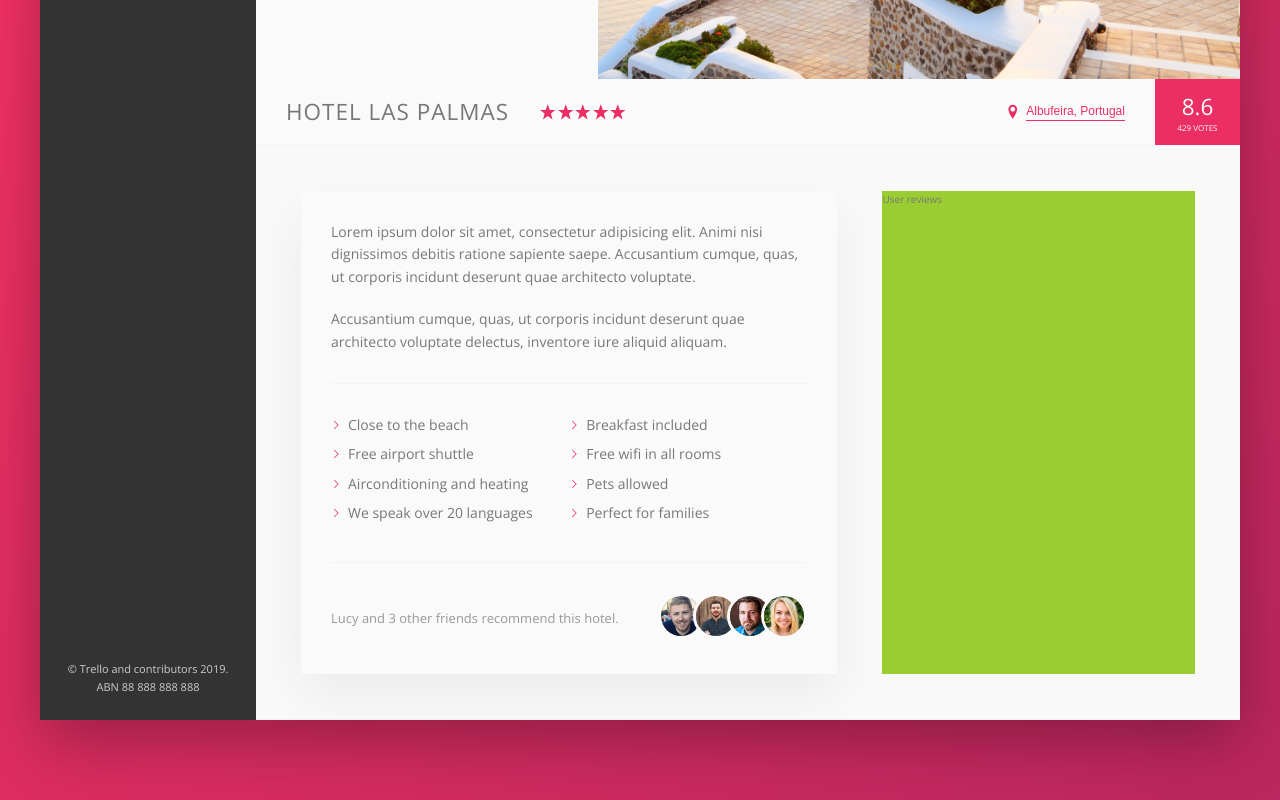
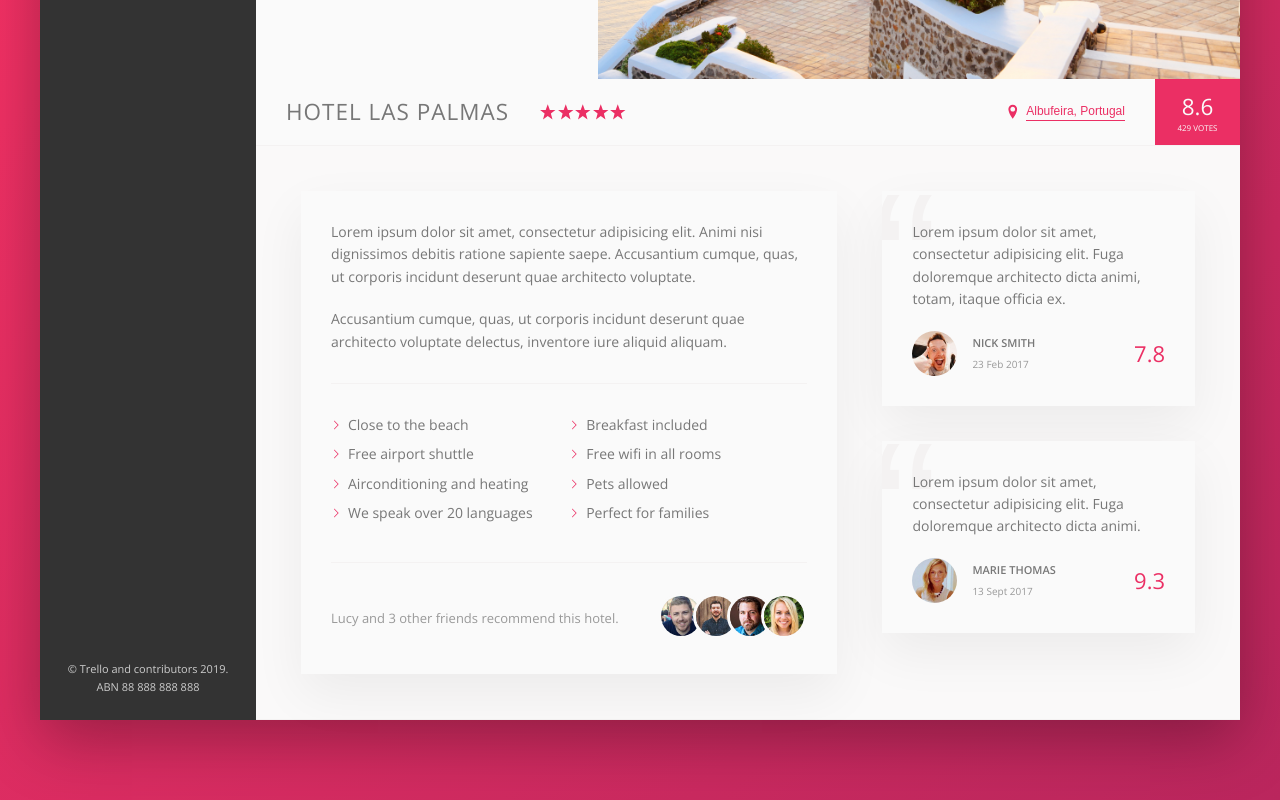
Before and after one commit to barrosdaniel/AcademicProjects-14Trello, a website: page index.html in a window 1280 px wide. Shown: the part 456-1256 px from the top of the page. Drawn offline with nearby package versions, Linux system fonts and the light colour scheme.

Commit message:
feature: Add review section markup and styles

```diff
--- a/index.html
+++ b/index.html
@@ -196,10 +196,44 @@
                                     class="recommend__photo">
                             </div>
                         </div>
+                    </div>
 
-                    </div>
                     <div class="user-reviews">
-                        User reviews
+                        <figure class="review">
+                            <blockquote class="review__text">
+                                Lorem ipsum dolor sit amet, consectetur
+                                adipisicing elit. Fuga doloremque architecto
+                                dicta animi, totam, itaque officia ex.
+                            </blockquote>
+                            <figcatption class="review__user">
+                                <img src="img/user-1.jpg" alt="Image of user 1"
+                                    class="review__photo">
+                                <div class="review__user-box">
+                                    <p class="review__user-name">Nick Smith</p>
+                                    <p class="review__user-date">23 Feb 2017</p>
+                                </div>
+                                <div class="review__rating">7.8</div>
+                            </figcatption>
+                        </figure>
+
+                        <figure class="review">
+                            <blockquote class="review__text">
+                                Lorem ipsum dolor sit amet, consectetur
+                                adipisicing elit. Fuga doloremque architecto
+                                dicta animi.
+                            </blockquote>
+                            <figcatption class="review__user">
+                                <img src="img/user-2.jpg" alt="Image of user 1"
+                                    class="review__photo">
+                                <div class="review__user-box">
+                                    <p class="review__user-name">Marie Thomas
+                                    </p>
+                                    <p class="review__user-date">13 Sept 2017
+                                    </p>
+                                </div>
+                                <div class="review__rating">9.3</div>
+                            </figcatption>
+                        </figure>
                     </div>
                 </div>
             </main>
--- a/sass/components/_components.scss
+++ b/sass/components/_components.scss
@@ -314,6 +314,7 @@
   padding: 4.5rem;
   background-color: var(--color-gray-light-1);
   border-bottom: var(--line);
+  font-size: 1.4rem;
 }
 
 
@@ -323,11 +324,9 @@
   padding: 3rem;
   flex: 0 0 60%;
   margin-right: 4.5rem;
-  font-size: 1.4rem;
 }
 
 .user-reviews {
-  background-color: yellowgreen;
   flex: 1;
 }
 
@@ -408,3 +407,71 @@
     }
   }
 }
+
+
+
+////////////////////////////////////
+// Reviews
+.review {
+  background-color: var(--color-white);
+  box-shadow: var(--shadow-light);
+  padding: 3rem;
+  position: relative;
+  overflow: hidden;
+
+  &:not(:last-child) {
+    margin-bottom: 3.5rem;
+  }
+
+  &__text {
+    margin-bottom: 2rem;
+    z-index: 10;
+    position: relative;
+  }
+
+  &__user {
+    display: flex;
+    align-items: center;
+  }
+
+  &__photo {
+    height: 4.5rem;
+    width: 4.5rem;
+    border-radius: 50%;
+    margin-right: 1.5rem;
+  }
+
+  &__user-box {}
+
+  &__user-name {
+    text-transform: uppercase;
+    font-weight: 600;
+    font-size: 1.1rem;
+    margin-bottom: .4rem;
+  }
+
+  &__user-date {
+    font-size: 1rem;
+    color: var(--color-gray-dark-3);
+  }
+
+  &__rating {
+    margin-left: auto;
+    font-size: 2.2rem;
+    font-weight: 300;
+    color: var(--color-primary);
+  }
+
+  &::before {
+    content: "\201C";
+    position: absolute;
+    top: -2.75rem;
+    left: -1rem;
+    font-size: 20rem;
+    color: var(--color-gray-light-2);
+    font-family: sans-serif;
+    line-height: 1;
+    z-index: 1;
+  }
+
+}
```
Also changed, not shown: css/style.css.
